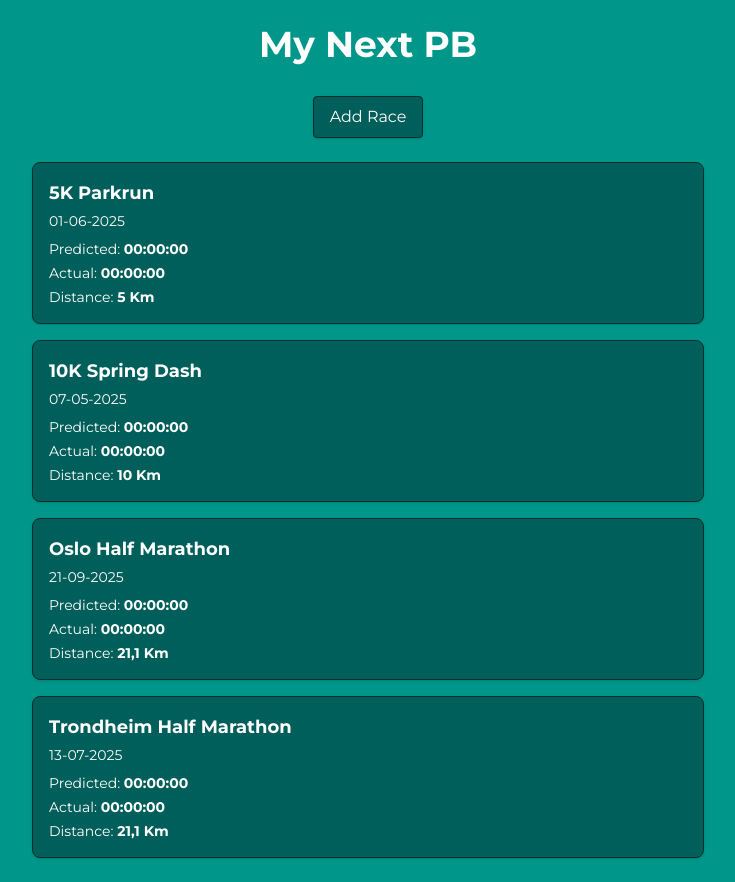
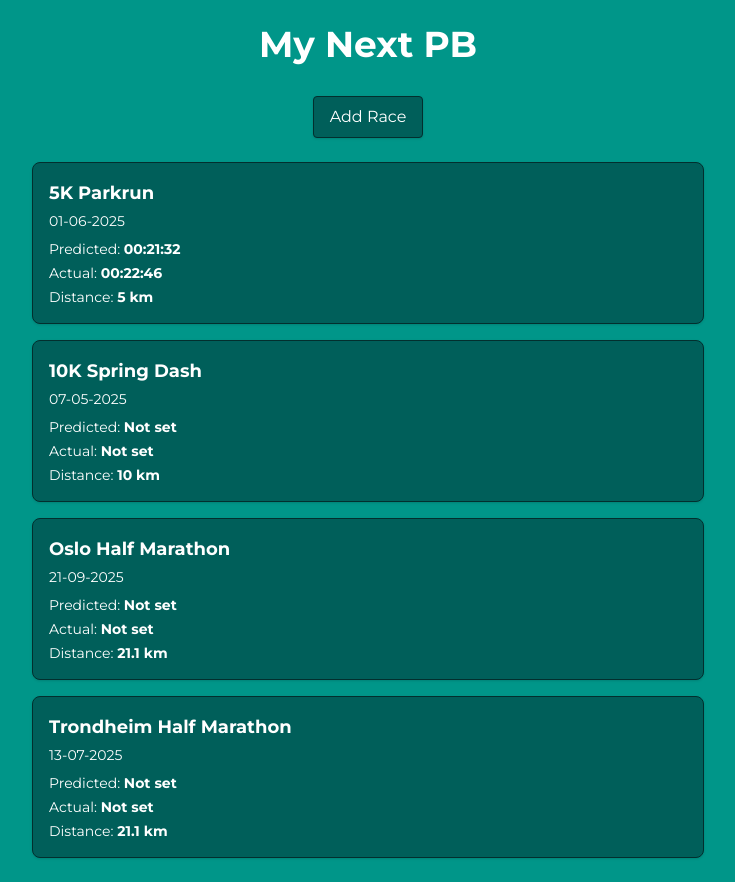
Before and after one commit to Oatre/my_next_pb, a Next.js app: page / in a window 1280 px wide. Shown: the whole page, without its empty margins (272-1007 px from the left). Built offline with nearby package versions, Linux system fonts and the light colour scheme.

Commit message:
type changing and logic

```diff
--- a/src/components/RaceCard.tsx
+++ b/src/components/RaceCard.tsx
@@ -3,9 +3,9 @@ import { secondsToTimeString } from "@/utils/timeUtils";
 type RaceCardProps = {
   raceName: string;
   date: string;
-  raceDistance: string;
-  predictedTime: string;
-  actualTime: string;
+  raceDistance: number;
+  predictedTime: number;
+  actualTime: number;
   isPB?: boolean;
 };
 
@@ -26,13 +26,19 @@ export default function RaceCard({
       <p className="text-sm text-white">{date}</p>
       <div className="mt-2 text-sm space-y-1">
         <p className="text-white">
-          Predicted: <strong>{secondsToTimeString(predictedTime)}</strong>
+          Predicted:{" "}
+          <strong>
+            {predictedTime > 0 ? secondsToTimeString(predictedTime) : "Not set"}
+          </strong>
         </p>
         <p className="text-white">
-          Actual: <strong>{secondsToTimeString(actualTime)}</strong>
+          Actual:{" "}
+          <strong>
+            {actualTime > 0 ? secondsToTimeString(actualTime) : "Not set"}
+          </strong>
         </p>
         <p className="text-white">
-          Distance: <strong>{raceDistance}</strong>
+          Distance: <strong>{raceDistance} km </strong>
         </p>
       </div>
     </div>
--- a/src/data/races.ts
+++ b/src/data/races.ts
@@ -1,37 +1,39 @@
+import { timeToSeconds } from "@/utils/timeUtils"
+
 export const races = {
   "5k-parkrun": {
     raceName: "5K Parkrun",
     date: "01-06-2025",
-    raceDistance: "5 Km",
-    predictedTime: "",
-    actualTime: "",
+    raceDistance: 5,
+    predictedTime: timeToSeconds("00:21:32"),
+    actualTime: timeToSeconds("00:22:46"),
     //isPB: true,
     shoes: "Nike Alphafly 3",
   },
   "10k-spring-dash": {
     raceName: "10K Spring Dash",
     date: "07-05-2025",
-    raceDistance: "10 Km",
-    predictedTime: "",
-    actualTime: "",
+    raceDistance: 10,
+    predictedTime: 0,
+    actualTime: 0,
     //isPB: false,
     shoes: "Saucony Endorphin Pro 4",
   },
   "oslo-21k": {
     raceName: "Oslo Half Marathon",
     date: "21-09-2025",
-    raceDistance: "21,1 Km",
-    predictedTime: "",
-    actualTime: "",
+    raceDistance: 21.1,
+    predictedTime: 0,
+    actualTime: 0,
     //isPB: false,
     shoes: "Saucony Ride 17",
   },
   "trondheim-21k": {
     raceName: "Trondheim Half Marathon",
     date: "13-07-2025",
-    raceDistance: "21,1 Km",
-    predictedTime: "",
-    actualTime: "",
+    raceDistance: 21.1,
+    predictedTime: 0,
+    actualTime: 0,
     //isPB: true,
     shoes: "Saucony Ride 17",
   },
```
